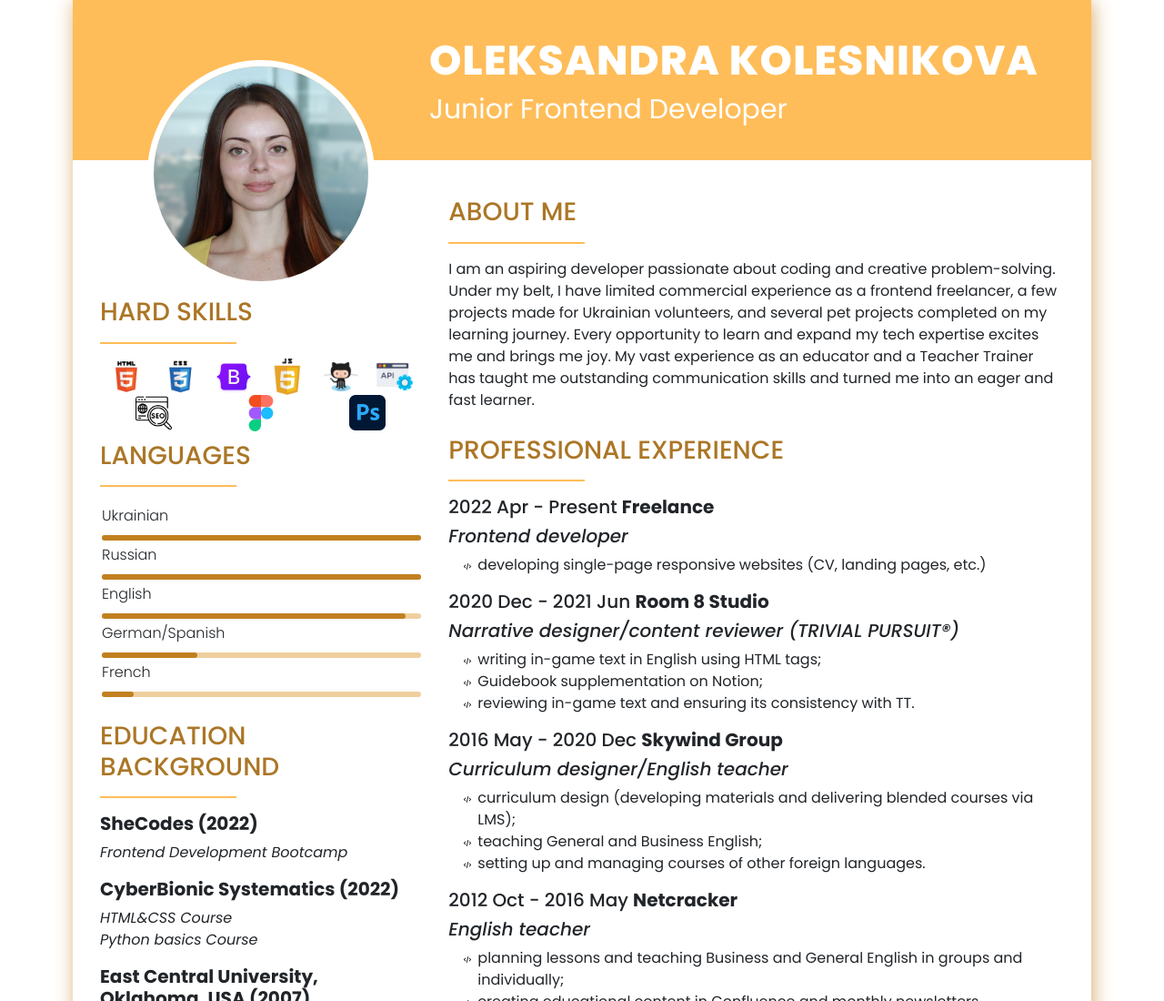
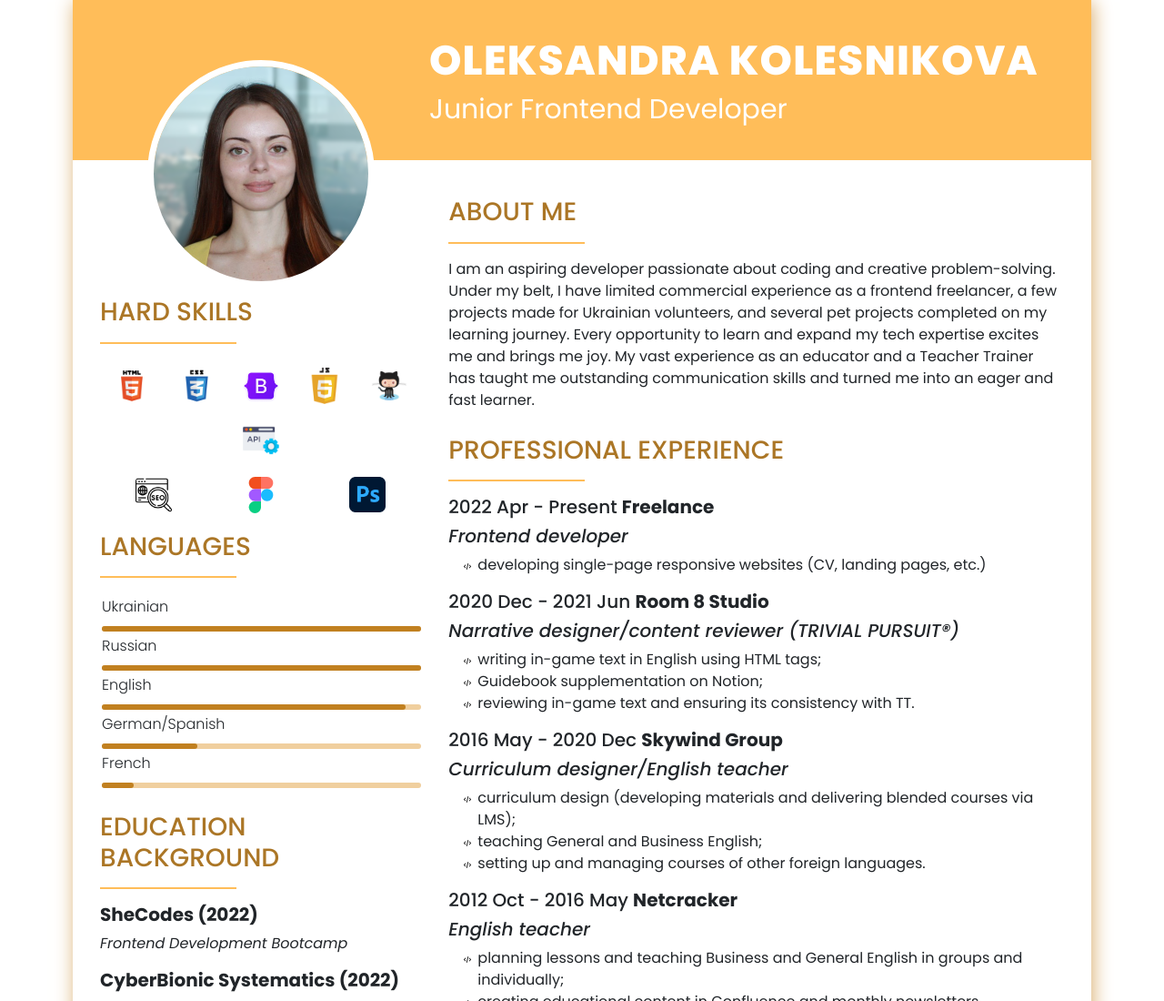
Before and after one commit to AleKoles/AleKoles.github.io, a plain HTML site: page index.html in a window 1280 px wide. Shown: the top 1100 px of the page at 91% size. Drawn offline with nearby package versions, Linux system fonts and the light colour scheme.

Commit message:
cards margin change

```diff
--- a/style.css
+++ b/style.css
@@ -100,6 +100,7 @@ header {
 
 .card {
   border: none;
+  margin: 10px 10px;
 }
 
 .card img {
```
